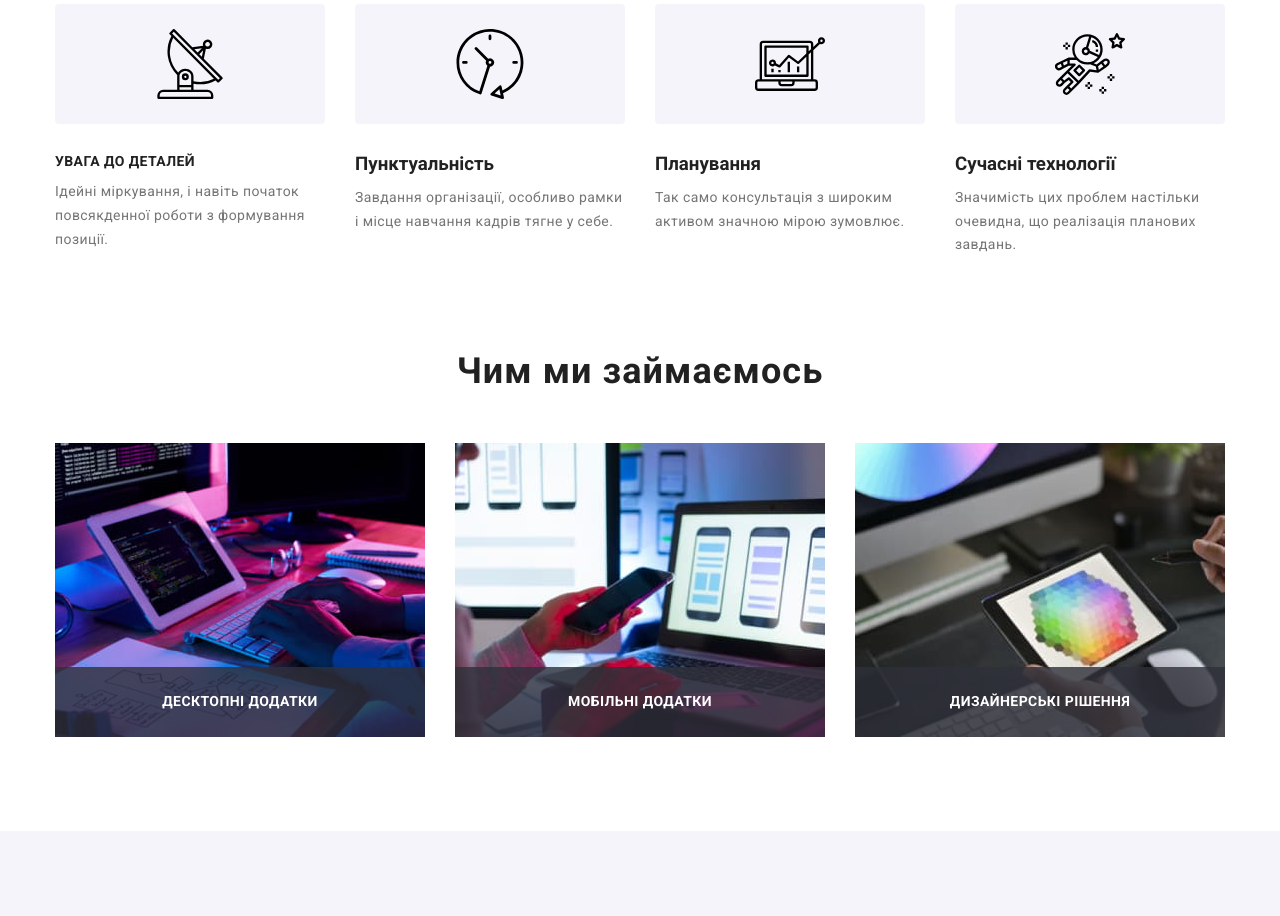
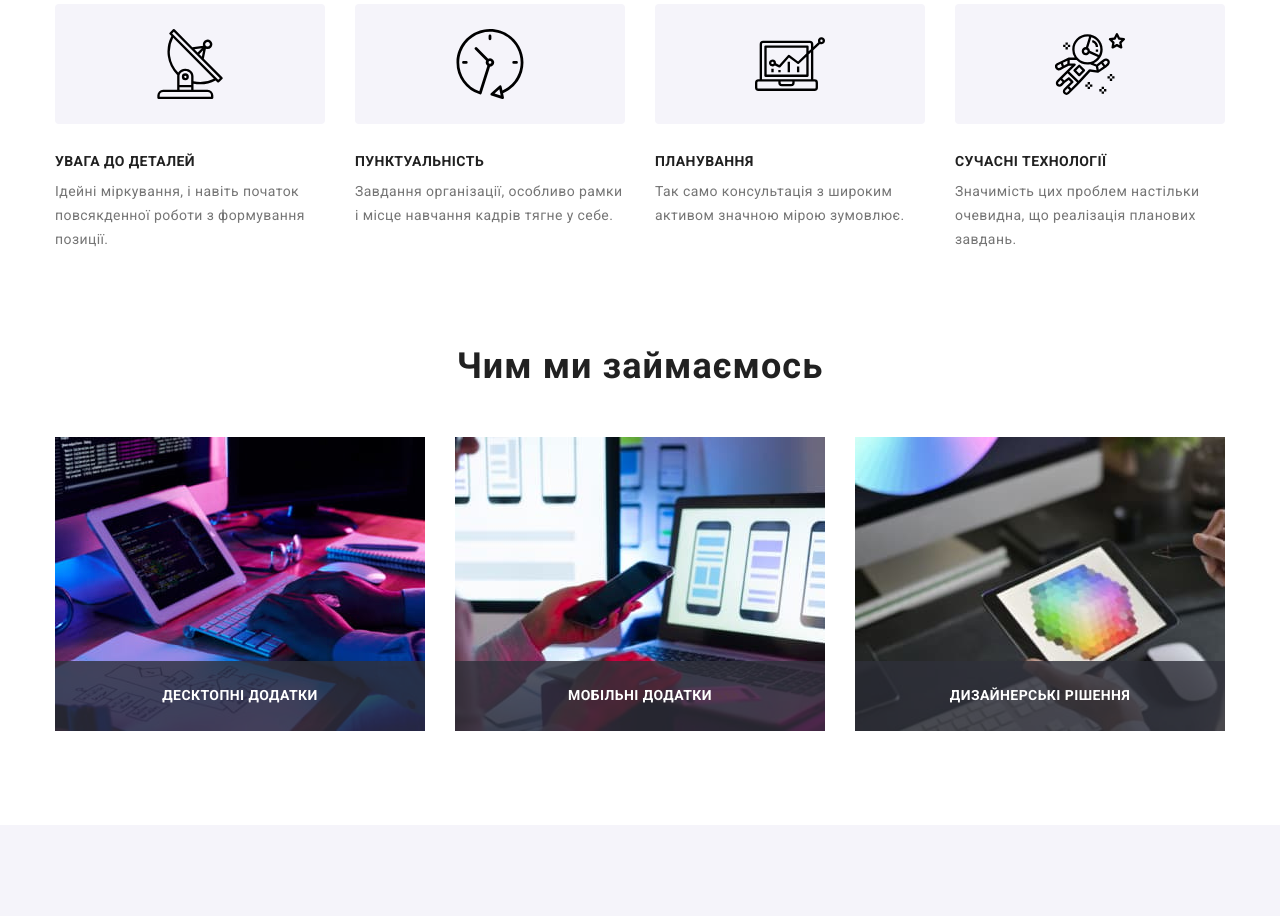
Before and after one commit to AndreyLytvynov/goit-markup-hw-07, a plain HTML site: page index.html in a window 1280 px wide. Shown: the part 774-1690 px from the top of the page. Drawn offline with nearby package versions, Linux system fonts and the light colour scheme.

Commit message:
Исправлена ошибка в названии класса в qualities

```diff
--- a/index.html
+++ b/index.html
@@ -76,7 +76,7 @@
                 <use href="./images/symbol-defs.svg#icon-clock"></use>
               </svg>
             </div>
-            <h3 class="qualities__title">Пунктуальність</h3>
+            <h3 class="qualities__sub-title">Пунктуальність</h3>
             <p class="qualities__text">
               Завдання організації, особливо рамки і місце навчання кадрів тягне у себе.
             </p>
@@ -87,7 +87,7 @@
                 <use href="./images/symbol-defs.svg#icon-diagram"></use>
               </svg>
             </div>
-            <h3 class="qualities__title">Планування</h3>
+            <h3 class="qualities__sub-title">Планування</h3>
             <p class="qualities__text">Так само консультація з широким активом значною мірою зумовлює.</p>
           </li>
           <li class="qualities__item">
@@ -96,7 +96,7 @@
                 <use href="./images/symbol-defs.svg#icon-astronaut"></use>
               </svg>
             </div>
-            <h3 class="qualities__title">Сучасні технології</h3>
+            <h3 class="qualities__sub-title">Сучасні технології</h3>
             <p class="qualities__text">
               Значимість цих проблем настільки очевидна, що реалізація планових завдань.
             </p>
```
